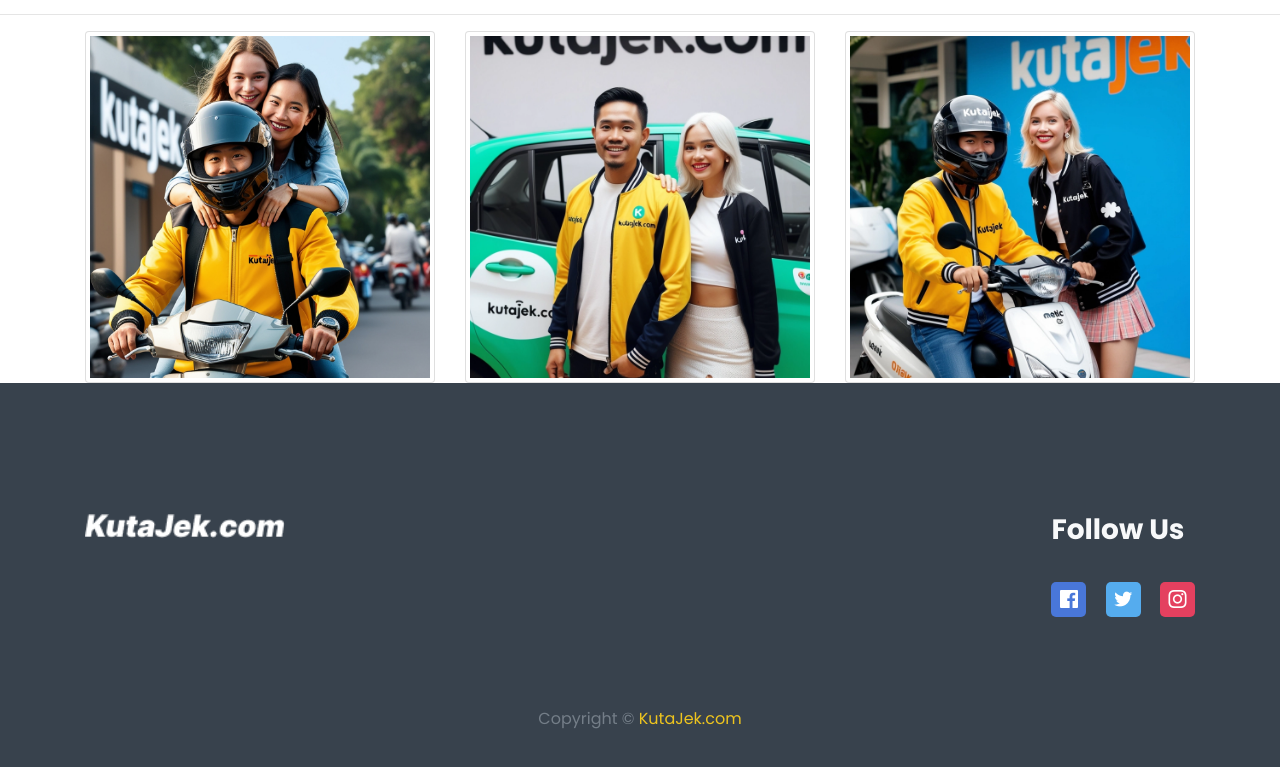
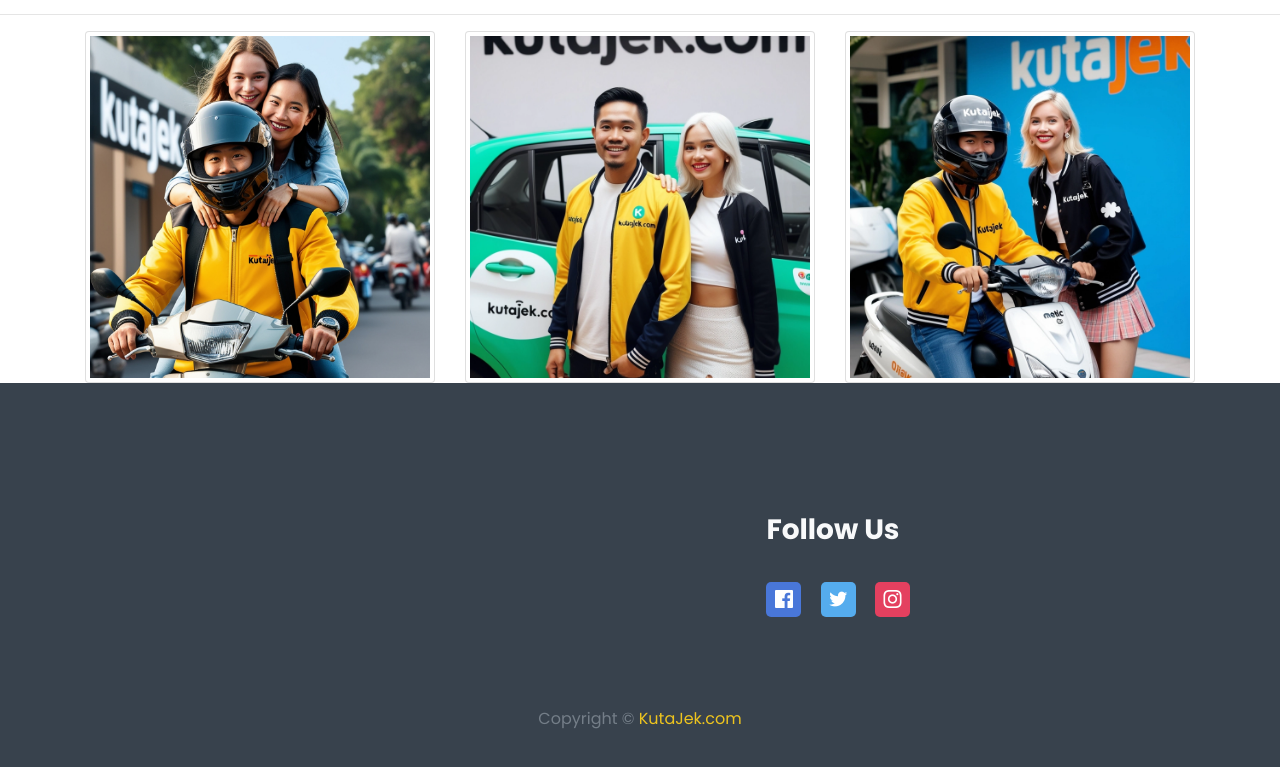
Before and after one commit to andresetya1127/kutajek, a plain HTML site: page index.html in a window 1280 px wide. Shown: the part 1304-2071 px from the top of the page. Drawn offline with Linux system fonts and the light colour scheme.

Commit message:
Update index.html

```diff
--- a/index.html
+++ b/index.html
@@ -209,12 +209,7 @@
         <div class="footer_widget pt-80 pb-130">
             <div class="container">
                 <div class="row">
-                    <div class="col-lg-6 col-12">
-                        <div class="footer_about mt-50">
-                            <a href="#"><img src="assets/images/logo-light.png" alt="logo" width="200px"></a>
-                        </div> <!-- footer about -->
-                    </div>
-                    <div class="col-lg-6 col-12">
+                    <div class="col-lg-6 col-12 m-auto">
                         <div class="footer_about mt-50 float-right">
                             <h3 class="text-light">Follow Us</h3>
                             <ul class="social">
```
